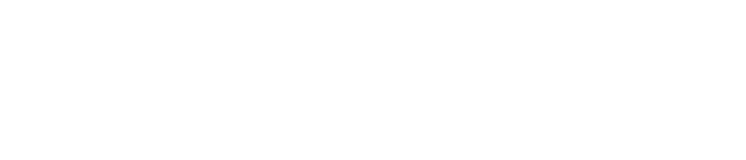
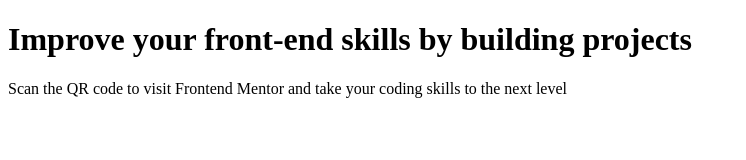
Before and after one commit to MauroGiuby/qr-code, a plain HTML site: page index.html in a window 1280 px wide. Shown: the whole page, without its empty margins (0-746 px from the left). Drawn offline with Linux system fonts and the light colour scheme.

Commit message:
Added content to index.html

```diff
--- a/index.html
+++ b/index.html
@@ -6,6 +6,12 @@
   <title>Document</title>
 </head>
 <body>
+  <h1>
+    Improve your front-end skills by building projects
+  </h1>
+  <p>Scan the QR code to visit Frontend Mentor and
+    take your coding skills to the next level
+  </p>
 
 </body>
 </html>
```
